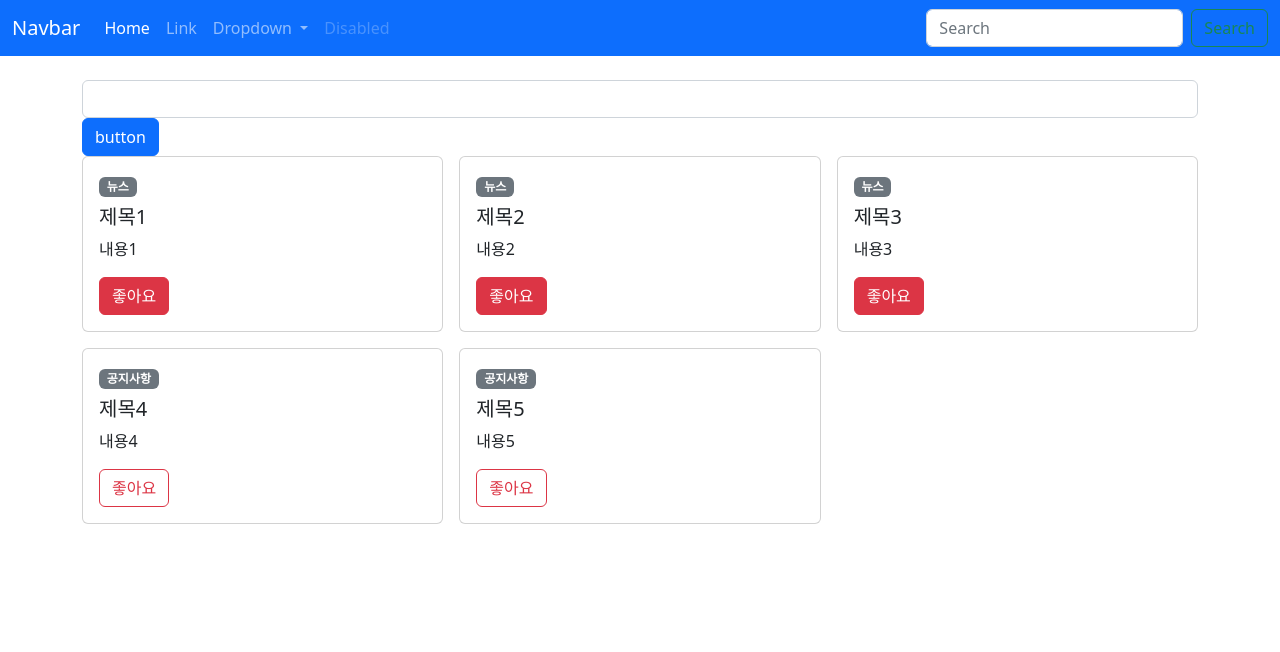
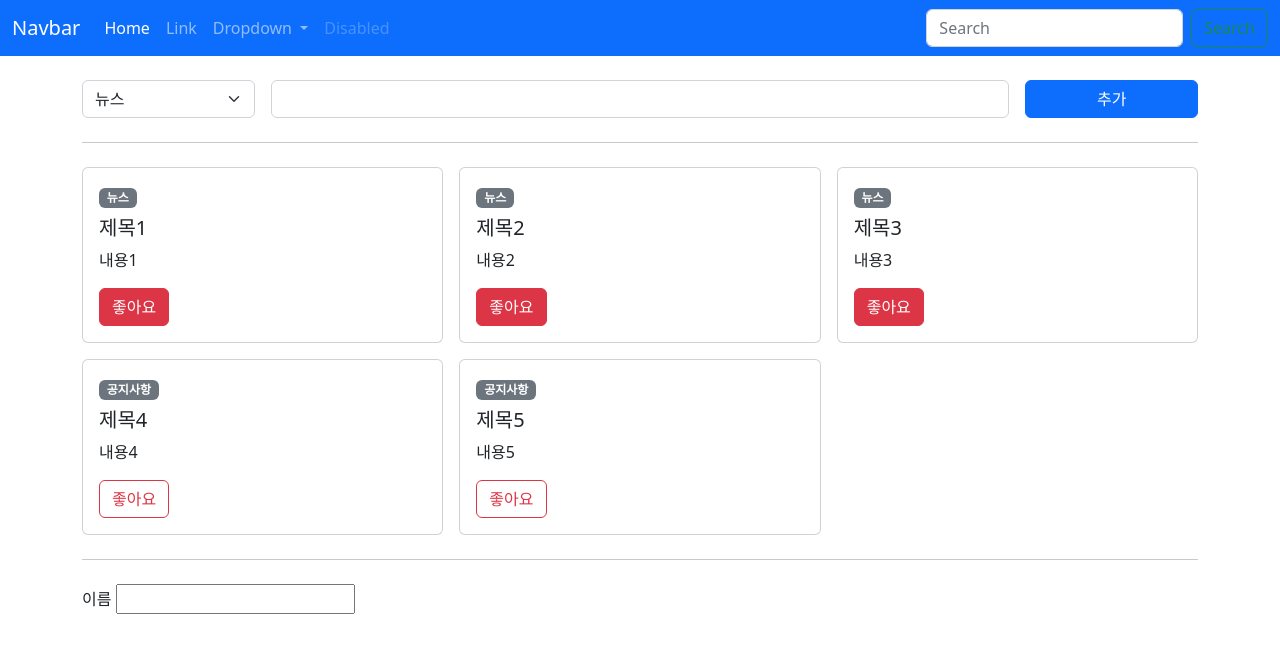
Before and after one commit to DonghwanSon1/study_SpringBoot, a Vue app in the folder learn_vue3/: page / in a window 1280 px wide. Shown: the top 652 px of the page. Built offline with nearby package versions, Linux system fonts and the light colour scheme.

Commit message:
event -1

```diff
--- a/learn_vue3/src/components/AppCard.vue
+++ b/learn_vue3/src/components/AppCard.vue
@@ -33,7 +33,7 @@ export default {
 		},
 		contents: {
 			type: String,
-			required: true,
+			// required: true,
 		},
 		isLike: {
 			type: Boolean,
--- /dev/null
+++ b/learn_vue3/src/components/LabelInput.vue
@@ -0,0 +1,23 @@
+<template>
+	<label>
+		{{ label }}
+		<!-- v-model="username" -->
+		<input
+			:value="modelValue"
+			@input="event => $emit('update:modelValue', event.target.value)"
+			type="text"
+		/>
+	</label>
+</template>
+
+<script>
+export default {
+	props: ['modelValue', 'label'], // vue2에서는 value였고,
+	emits: ['update:modelValue'], // @input이였다.
+	setup() {
+		return {};
+	},
+};
+</script>
+
+<style lang="scss" scoped></style>
--- a/learn_vue3/src/components/PostCreate.vue
+++ b/learn_vue3/src/components/PostCreate.vue
@@ -1,9 +1,22 @@
 <template>
-	<div>
+	<div class="row g-3">
 		<!-- @click="$emit('createPost', 1, 2, 3, '손동환')"  // emit을 사용하므로서 자식컴포넌트에서 부모 컴포넌트로 이벤트를 발생 시키게 할 수 있다.  -->
-		<input v-model="title" type="text" class="form-control" />
-
-		<button class="btn btn-primary" @click="createPost">button</button>
+		<div class="col col-2">
+			<select
+				v-model="type"
+				class="form-select"
+				aria-label="Default select example"
+			>
+				<option value="news">뉴스</option>
+				<option value="notice">공지사항</option>
+			</select>
+		</div>
+		<div class="col col-8">
+			<input v-model="title" type="text" class="form-control" />
+		</div>
+		<div class="col col-2 d-grid">
+			<button class="btn btn-primary" @click="createPost">추가</button>
+		</div>
 	</div>
 </template>
 
@@ -14,20 +27,28 @@ export default {
 	//emits: ['createPost'], // 자식 컴포넌트에서도 이벤트 작동 시키게 하고 싶으면 이렇게 선언하면 된다.
 
 	emits: {
-		createPost: newTitle => {
-			console.log('vaildator: ', newTitle);
-			if (!newTitle) {
+		createPost: newPost => {
+			if (!newPost.type) {
+				return false;
+			} else if (!newPost.title) {
 				return false;
 			}
 			return true;
 		},
 	}, // 객체 방식으로 선언하기
 	setup(props, { emit }) {
+		const type = ref('news');
 		const title = ref('');
 		const createPost = () => {
-			emit('createPost', title.value);
+			const newPost = {
+				type: type.value,
+				title: title.value,
+			};
+			emit('createPost', newPost);
+			type.value = 'news';
+			title.value = '';
 		};
-		return { createPost, title };
+		return { type, createPost, title };
 	},
 };
 </script>
--- a/learn_vue3/src/components/TheView.vue
+++ b/learn_vue3/src/components/TheView.vue
@@ -2,6 +2,7 @@
 	<main>
 		<div class="container py-4">
 			<PostCreate @create-post="createPost"></PostCreate>
+			<hr class="my-4" />
 			<div class="row g-3">
 				<div v-for="post in posts" :key="post.id" class="col col-4">
 					<AppCard
@@ -13,14 +14,20 @@
 					></AppCard>
 				</div>
 			</div>
+
+			<hr class="my-4" />
+			<!-- :model-value="username"
+			@update:model-value="value => (username = value)" // v-model 이랑 같은 뜻임;;..-->
+			<LabelInput v-model="username" label="이름"></LabelInput>
 		</div>
 	</main>
 </template>
 
 <script>
-import { reactive } from 'vue';
+import { reactive, ref } from 'vue';
 import AppCard from './AppCard.vue';
 import PostCreate from './PostCreate.vue';
+import LabelInput from './LabelInput.vue';
 export default {
 	template: {
 		AppCard,
@@ -51,17 +58,20 @@ export default {
 			},
 		]);
 
-		const createPost = newTitle => {
-			console.log('createPost');
-			console.log('newTitle: ', newTitle);
+		const createPost = newPost => {
+			console.log('newTitle: ', newPost);
+			posts.push(newPost);
 		};
+
+		const username = ref('');
 		return {
 			obj,
 			posts,
 			createPost,
+			username,
 		};
 	},
-	components: { AppCard, PostCreate },
+	components: { AppCard, PostCreate, LabelInput },
 };
 </script>
 
```
